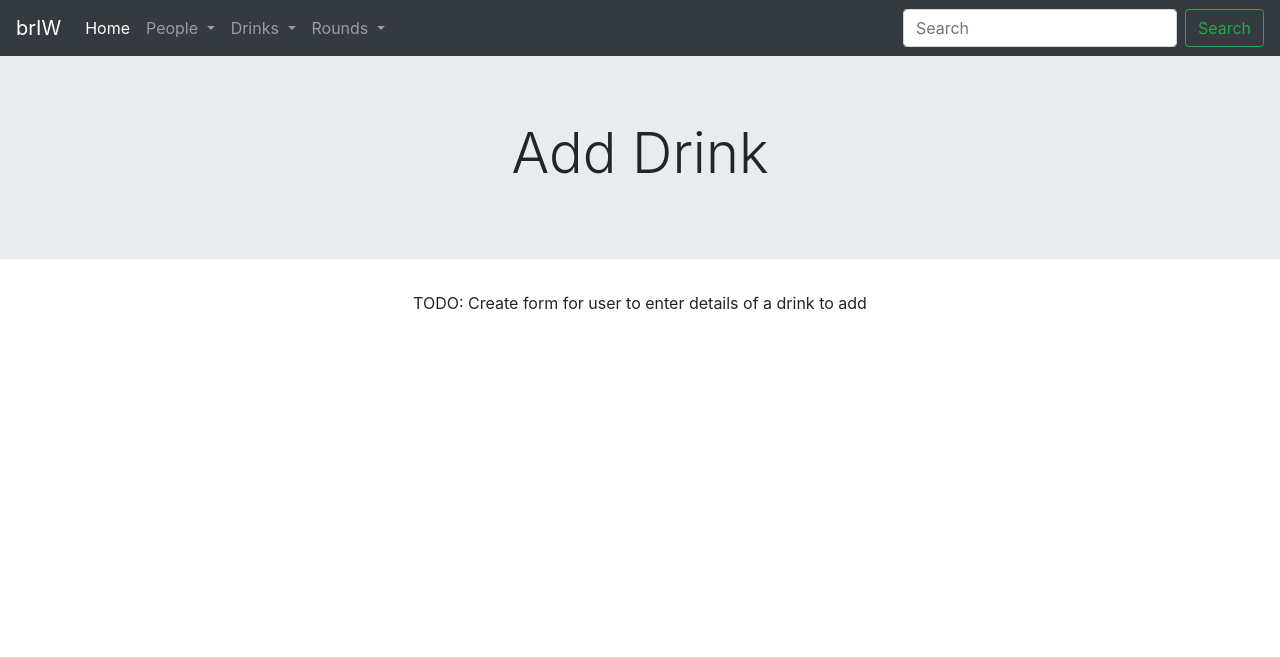
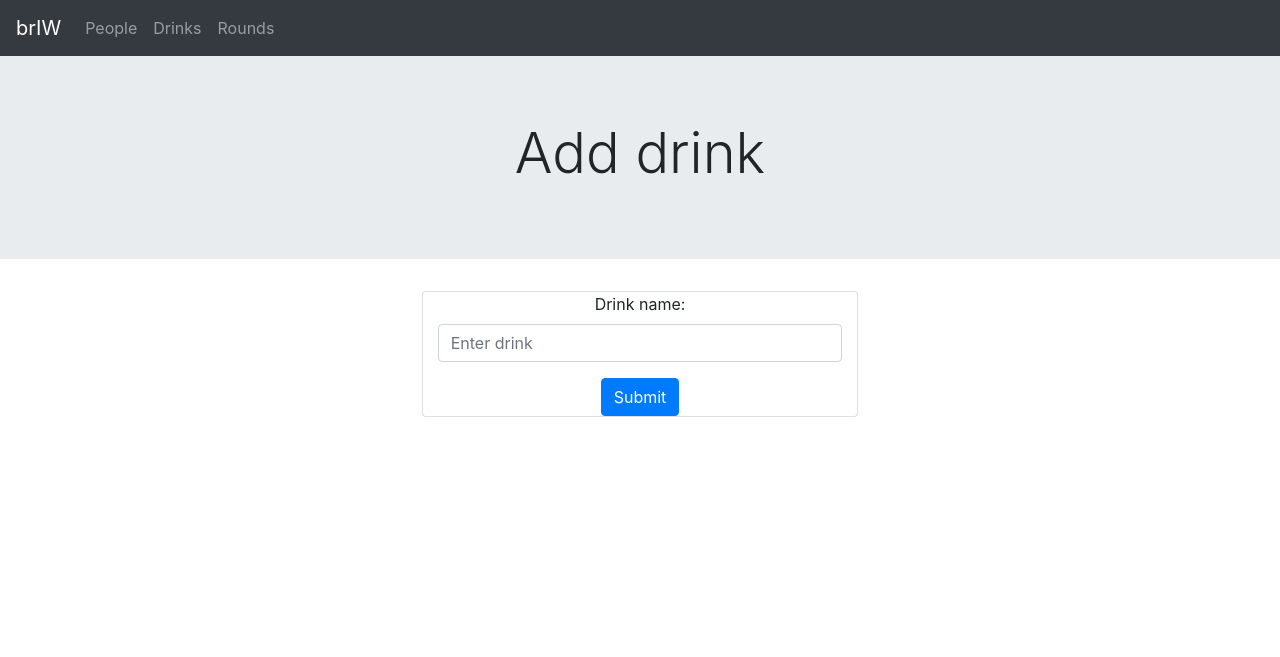
Before and after one commit to johnc1996/miniproject, a Flask app: page /drinks/add in a window 1280 px wide. Shown: the top 657 px of the page. Run offline with Flask 2, Linux system fonts and the light colour scheme; some libraries are stand-ins or nearby versions.

Commit message:
Added template html files and improved flask functionality

```diff
--- a/source/flaskfunctions.py
+++ b/source/flaskfunctions.py
@@ -1,6 +1,7 @@
 from flask import Flask, jsonify
 from flask import request
 from flask import render_template
+from flask import redirect
 
 import db
 
@@ -13,76 +14,72 @@ def get_home():
 
 
 @app.route('/people', methods=['GET'])
-def get_people_home():
-    people_first_and_last_names = db.get_people_first_and_last_names()
-    return render_template("people.html", head_title="People", page_title="People", people=people_first_and_last_names)
+def get_people():
+    if request.method == "GET":
+        people_names = db.get_people_first_and_last_names()
+        return render_template("people.html", head_title="People", page_title="People",
+                               people_names=people_names)
+
+
+@app.route('/people/add', methods=['GET', 'POST'])
+def get_add_person_page_and_add_person():
+    if request.method == 'GET':
+        favourite_drinks = db.get_all_drinks()
+        return render_template("addPerson.html", head_title="Add person", page_title="Add person",
+                               favourite_drinks=favourite_drinks)
+    elif request.method == 'POST':
+        first_name = request.form.get('first-name')
+        last_name = request.form.get('last-name')
+        favourite_drink = request.form.get('favourite-drink')
+        db.insert_person(first_name, last_name, favourite_drink)
+        return redirect('/people')
 
 
 @app.route('/drinks', methods=['GET'])
-def get_drinks_home():
+def get_drinks():
     drink_names = db.get_drink_names()
     return render_template("drinks.html", head_title="Drinks", page_title="Drinks", drink_names=drink_names)
 
 
-@app.route('/people/view', methods=['GET'])
-def get_people():
-    return render_template("viewPeople.html", head_title="View People", page_title="View People")
+@app.route('/drinks/add', methods=['GET', 'POST'])
+def get_add_drink_page_and_add_drink():
+    if request.method == 'GET':
+        return render_template("addDrink.html", head_title="Add drink", page_title="Add drink")
+    if request.method == 'POST':
+        drink_name = request.form.get("drink-name")
+        db.insert_drink(drink_name)
+        return redirect('/drinks')
 
 
-@app.route('/people/add', methods=['GET', 'POST'])
-def add_person():
-    if request.method == "GET":
-        return render_template("addPerson.html", head_title="Add People", page_title="Add Person")
-    elif request.method == "POST":
-        first_name = request.form.get("first-name")
-        last_name = request.form.get("last-name")
-
-        return render_template("personAdded.html", head_title="Add People", page_title="Person Added",
-                               first_name=first_name, last_name=last_name)
-
-
-@app.route('/drinks/view', methods=['GET'])
-def get_drinks():
-    return render_template("viewDrinks.html", head_title="View Drinks", page_title="View Drinks")
-
-
-@app.route('/drinks/add', methods=['GET', 'POST'])
-def add_drink():
-    if request.method == "GET":
-        return render_template("addDrink.html", head_title="Add Drink", page_title="Add Drink")
-    elif request.method == "POST":
-        drink_name = request.form.get("drink-name")
-
-        return render_template("drinkAdded.html", head_title="Add Drink", page_title="Drink Added", drink=drink_name)
-
-
-@app.route('/rounds/view', methods=['GET'])
+@app.route('/rounds', methods=['GET'])
 def get_rounds():
-    return render_template("viewRounds.html", head_title="View Rounds", page_title="View Rounds")
+    rounds = db.get_initiators_first_and_last_name()
+    return render_template("rounds.html", head_title="Rounds", page_title="Rounds", rounds=rounds)
 
 
 @app.route('/rounds/add', methods=['GET', 'POST'])
-def add_round():
-    if request.method == "GET":
-        return render_template("addRound.html", head_title="Add Round", page_title="Add Round")
-    elif request.method == "POST":
-        initiator = request.form.get("round-initiator")
-
-        return render_template("roundAdded.html", head_title="Add Round", page_title="Round Added",
-                               round_initiator=initiator)
+def get_round_add_page_and_add_round():
+    if request.method == 'GET':
+        people = db.get_all_people()
+        return render_template("addRound.html", head_title="Add round", page_title="Add round", people=people)
+    elif request.method == 'POST':
+        initiator_id = request.form.get("initiator")
+        db.insert_round(initiator_id)
+        return redirect('/rounds')
 
 
-@app.route('/order/add', methods=['GET', 'POST'])
-def add_order():
-    if request.method == "GET":
-        return render_template("addOrder.html", head_title="Add Order", page_title="Add Order")
-    elif request.method == "POST":
-        person_name = request.form.get("person-name")
-        drink_name = request.form.get("drink-name")
-
-        return render_template("orderAdded.html", head_title="Add Order", page_title="Confirm Order",
-                               person=person_name, drink=drink_name)
+@app.route('/rounds/add/order', methods=['GET', 'POST'])
+def get_order_add_page_and_add_order():
+    if request.method == 'GET':
+        people = db.get_all_people()
+        drinks = db.get_all_drinks()
+        rounds = db.get_all_rounds()
+        initiators = db.get_initiators_first_and_last_name()
+        return render_template("addOrder.html", head_title="Add order", page_title="Add order", people=people,
+                               drinks=drinks, rounds=rounds, initiators=initiators)
+    elif request.method == 'POST':
+        pass
 
 
 if __name__ == "__main__":
-    app.run(host='localhost', port=15000, debug=True)
+    app.run(host='localhost', port=8000, debug=True)
--- a/source/templates/addDrink.html
+++ b/source/templates/addDrink.html
@@ -1,5 +1,16 @@
 {% extends "template.html" %}
 
 {% block content %}
-<p>TODO: Create form for user to enter details of a drink to add</p>
+<div class="row justify-content-center">
+    <div class="card col-sm-4">
+        <form method="post">
+            <div class="form-group">
+                <label for="exampleInputEmail1">Drink name:</label>
+                <input type="text" class="form-control" id="exampleInputEmail1" aria-describedby="emailHelp"
+                       placeholder="Enter drink" name="drink-name" required>
+            </div>
+            <input type="submit" id="submit-btn" value="Submit" class="btn btn-primary" required>
+        </form>
+    </div>
+</div>
 {% endblock %}
--- a/source/templates/roundAdded.html
+++ /dev/null
@@ -1,5 +0,0 @@
-{% extends "template.html" %}
-
-{% block content %}
-<p>TODO: Print details of round that has been added</p>
-{% endblock %}
--- a/source/templates/template.html
+++ b/source/templates/template.html
@@ -22,7 +22,7 @@
 
 <body class="text-center">
 <nav class="navbar navbar-expand-lg navbar-dark bg-dark">
-    <a class="navbar-brand" href="#">brIW</a>
+    <a class="navbar-brand" href="/">brIW</a>
     <button class="navbar-toggler" type="button" data-toggle="collapse" data-target="#navbarSupportedContent"
             aria-controls="navbarSupportedContent" aria-expanded="false" aria-label="Toggle navigation">
         <span class="navbar-toggler-icon"></span>
@@ -30,46 +30,16 @@
 
     <div class="collapse navbar-collapse" id="navbarSupportedContent">
         <ul class="navbar-nav mr-auto">
-            <li class="nav-item active">
-                <a class="nav-link" href="/">Home <span class="sr-only">(current)</span></a>
+            <li class="nav-item">
+                <a class="nav-link" href="/people">People</a>
             </li>
-            <li class="nav-item dropdown">
-                <a class="nav-link dropdown-toggle" href="#" id="peopleDropdown" role="button" data-toggle="dropdown"
-                   aria-haspopup="true" aria-expanded="false">
-                    People
-                </a>
-                <div class="dropdown-menu" aria-labelledby="navbarDropdown">
-                    <a class="dropdown-item" href="/people/view">View people</a>
-                    <a class="dropdown-item" href="/people/add">Add person</a>
-                </div>
+            <li class="nav-item">
+                <a class="nav-link" href="/drinks">Drinks</a>
             </li>
-            <li class="nav-item dropdown">
-                <a class="nav-link dropdown-toggle" href="#" id="drinksDropdown" role="button" data-toggle="dropdown"
-                   aria-haspopup="true" aria-expanded="false">
-                    Drinks
-                </a>
-                <div class="dropdown-menu" aria-labelledby="navbarDropdown">
-                    <a class="dropdown-item" href="/drinks/view">View drinks</a>
-                    <a class="dropdown-item" href="/drinks/add">Add drink</a>
-                </div>
-            </li>
-            <li class="nav-item dropdown">
-                <a class="nav-link dropdown-toggle" href="#" id="roundsDropdown" role="button" data-toggle="dropdown"
-                   aria-haspopup="true" aria-expanded="false">
-                    Rounds
-                </a>
-                <div class="dropdown-menu" aria-labelledby="navbarDropdown">
-                    <a class="dropdown-item" href="/rounds/view">View rounds</a>
-                    <a class="dropdown-item" href="/rounds/add">Add round</a>
-                    <div class="dropdown-divider"></div>
-                    <a class="dropdown-item" href="/order/add">Add order</a>
-                </div>
+            <li class="nav-item">
+                <a class="nav-link" href="/rounds">Rounds</a>
             </li>
         </ul>
-        <form class="form-inline my-2 my-lg-0">
-            <input class="form-control mr-sm-2" type="search" placeholder="Search" aria-label="Search">
-            <button class="btn btn-outline-success my-2 my-sm-0" type="submit">Search</button>
-        </form>
     </div>
 </nav>
 
@@ -104,5 +74,7 @@
 <script src="https://stackpath.bootstrapcdn.com/bootstrap/4.3.1/js/bootstrap.min.js"
         integrity="sha384-JjSmVgyd0p3pXB1rRibZUAYoIIy6OrQ6VrjIEaFf/nJGzIxFDsf4x0xIM+B07jRM"
         crossorigin="anonymous"></script>
+{% block script %}
+{% endblock %}
 </body>
 </html>
--- a/source/templates/viewDrinks.html
+++ /dev/null
@@ -1,5 +0,0 @@
-{% extends "template.html" %}
-
-{% block content %}
-<p>TODO: Print list of drinks to the user</p>
-{% endblock %}
--- a/source/templates/viewPeople.html
+++ /dev/null
@@ -1,5 +0,0 @@
-{% extends "template.html" %}
-
-{% block content %}
-<p>TODO: Print list of people to the user</p>
-{% endblock %}
--- a/source/templates/viewRounds.html
+++ /dev/null
@@ -1,5 +0,0 @@
-{% extends "template.html" %}
-
-{% block content %}
-<p>TODO: Print list of rounds to the user</p>
-{% endblock %}
```
Also changed, not shown: source/db.py (+47 -0 lines), source/templates/addOrder.html (+32 -25 lines), source/templates/addPerson.html (+18 -17 lines), source/templates/addRound.html (+18 -1 lines), source/templates/drinks.html (+15 -40 lines), source/templates/index.html (+7 -8 lines), source/templates/people.html (+12 -46 lines), source/templates/rounds.html (added, +42 -0 lines), source/templates/drink.png (deleted).
